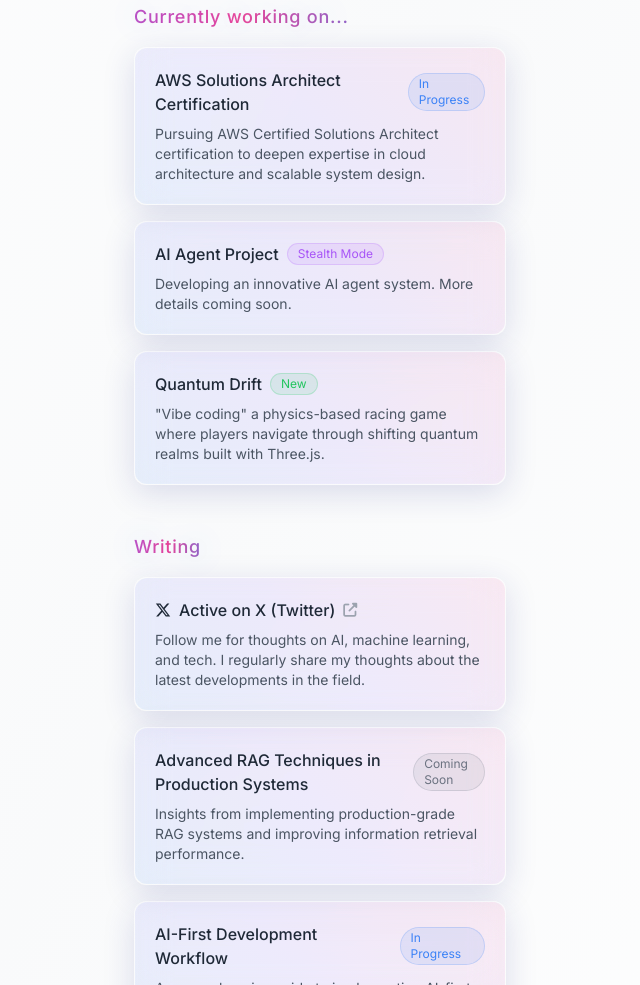
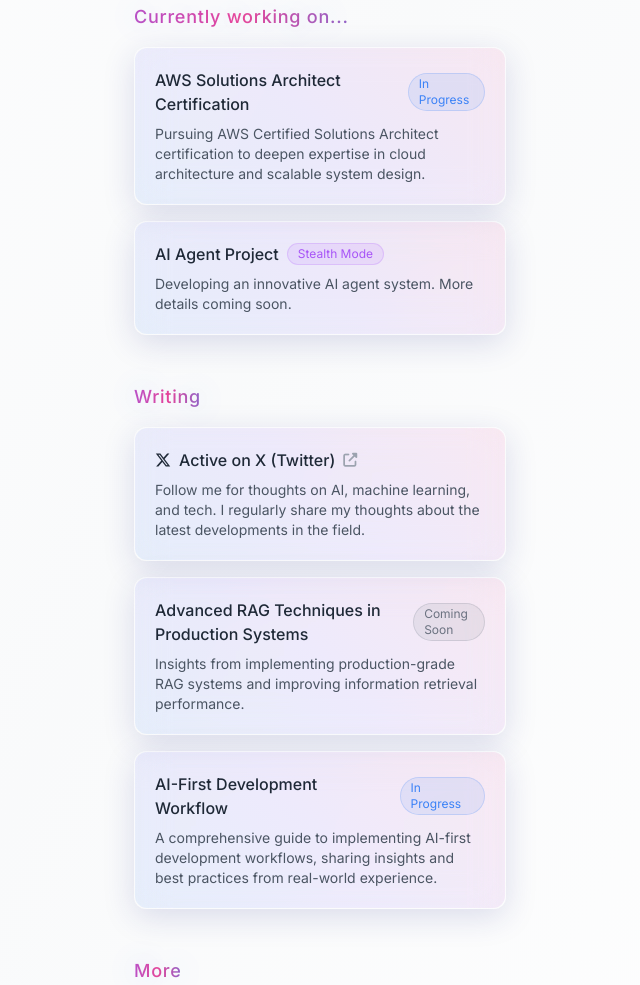
Before and after one commit to keithtyser/personal-site, a plain HTML site: page index.html in a window 1280 px wide. Shown: the part 1021-2006 px from the top of the page, without its empty margins (320-960 px from the left). Drawn offline with nearby package versions, Linux system fonts and the light colour scheme.

Commit message:
Remove Quantum Drift project card

```diff
--- a/index.html
+++ b/index.html
@@ -716,19 +716,6 @@
               <p class="text-sm text-gray-600 dark:text-gray-400">Developing an innovative AI agent system. More details coming soon.</p>
      </div>
     </div>
-
-          <div class="group p-4 sm:p-5 rounded-xl bg-white/5 dark:bg-gray-800/30 hover:bg-white/10 dark:hover:bg-gray-800/50 transition-all duration-300 card-hover glass-effect border border-white/10">
-            <div class="card-background"></div>
-            <div class="card-content">
-              <div class="flex items-center justify-between mb-2">
-                <div class="flex items-center gap-2">
-                  <span class="font-medium text-gray-800 dark:text-gray-100">Quantum Drift</span>
-                  <span class="text-xs px-2.5 py-0.5 rounded-full bg-green-500/10 text-green-500 dark:text-green-400 border border-green-500/20">New</span>
-                </div>
-              </div>
-              <p class="text-sm text-gray-600 dark:text-gray-400">"Vibe coding" a physics-based racing game where players navigate through shifting quantum realms built with Three.js.</p>
-            </div>
-          </div>
     </div>
    </section>
 
```
